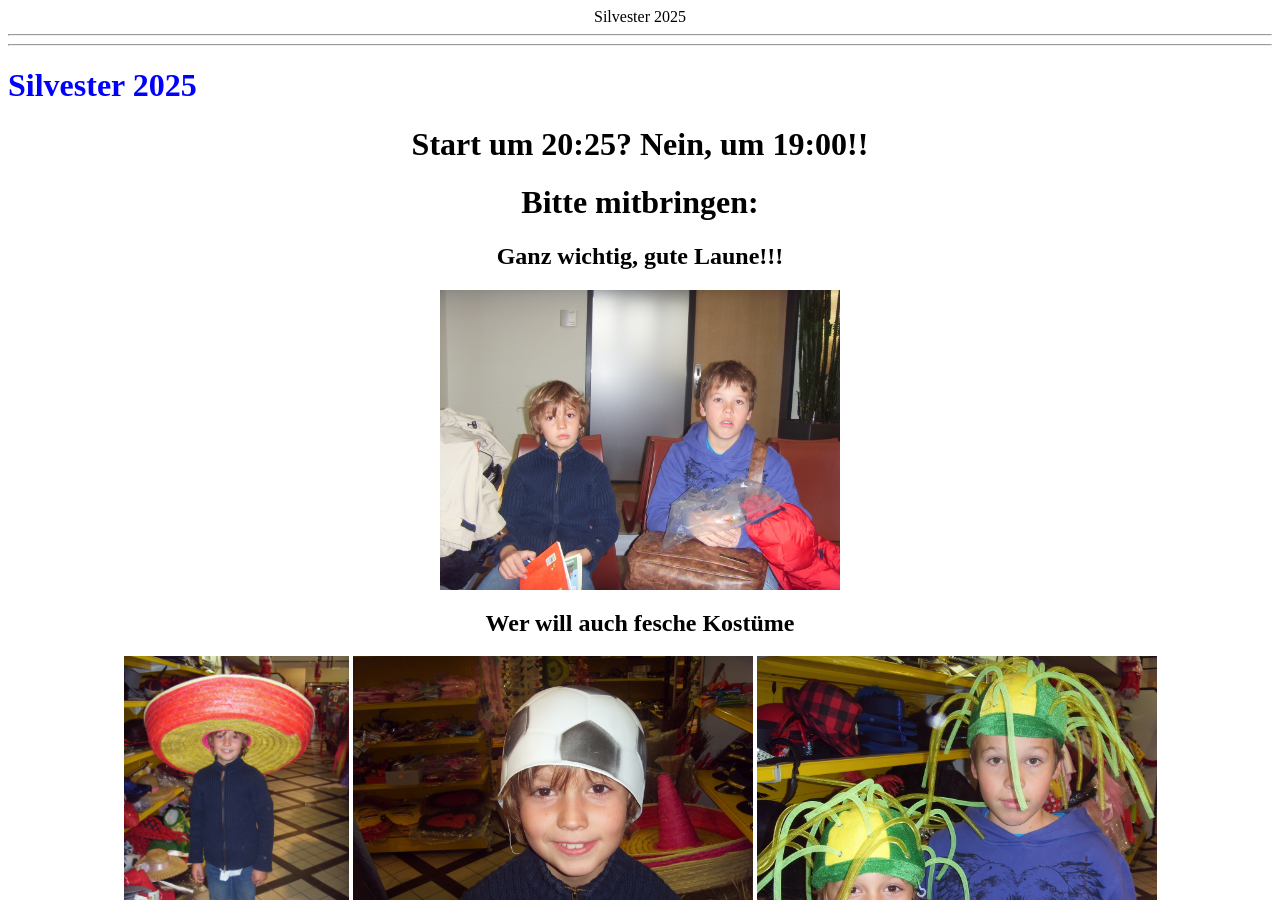
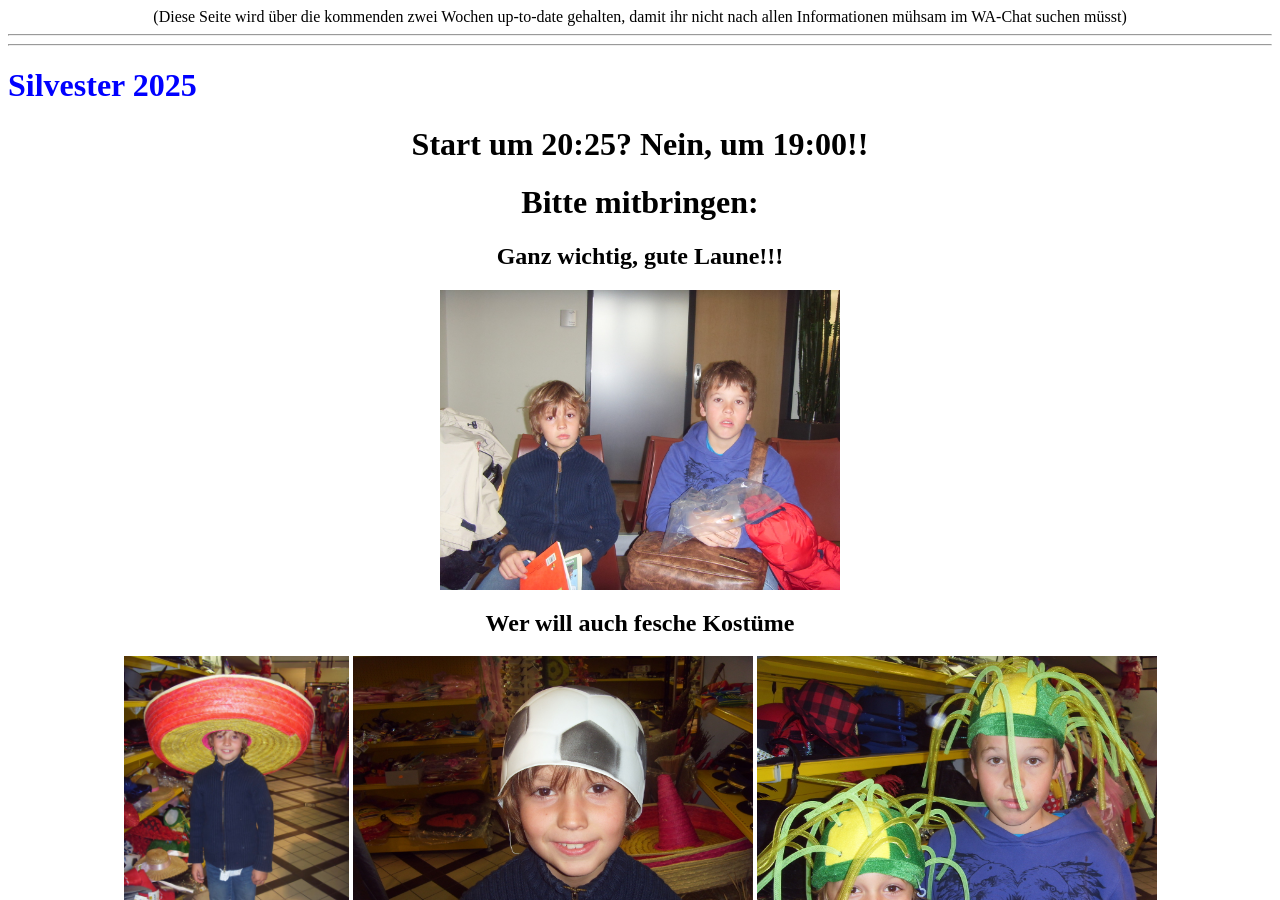
Before and after one commit to DiveDocs/Sylvester2023, a Jekyll site: the page built from index.markdown, in a window 1280 px wide and 900 px high. Built offline with Jekyll 4.4.1, drawn with Linux system fonts in a browser that asks for light colours.

Commit message:
Revise wrapper.html content for clarity
Updated the content in the wrapper layout to provide information about the page's purpose.

```diff
--- a/_layouts/wrapper.html
+++ b/_layouts/wrapper.html
@@ -3,13 +3,13 @@
 	<meta charset="UTF-8">
 	<title> {{ site.title }} </title>
 <body>
-	<center> Silvester 2025 </center>
+	<center> (Diese Seite wird über die kommenden zwei Wochen up-to-date gehalten, damit ihr nicht nach allen Informationen mühsam im WA-Chat suchen müsst)</center>
 <hr>
 <hr>
   {% include header.html color="blue" %}
   {{ content }}
 <hr>
-	Silvester 2025
+	<center> Silvester 2025 </center>
 
 </body>
 </head>
```
